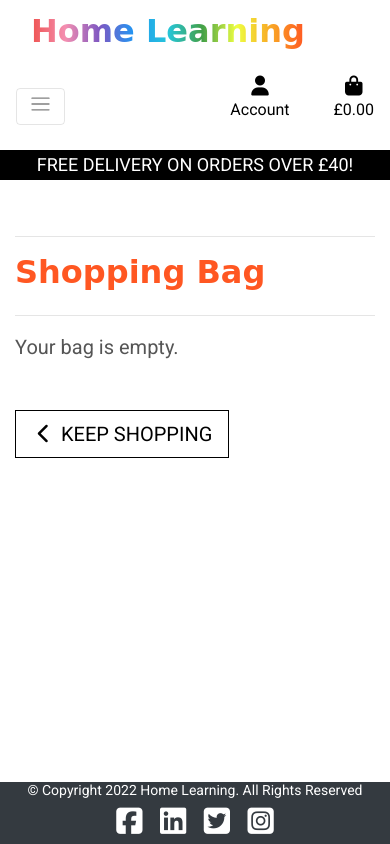
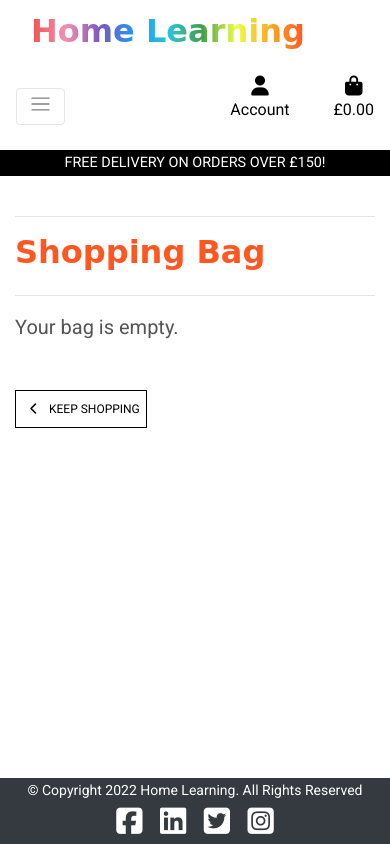
Before and after one commit to Sarah-LB/HomeLearning, a Django app: page /bag/ in a window 390 px wide. Run offline with Django 3.2, Linux system fonts and the light colour scheme; some libraries are stand-ins or nearby versions; some web fonts are replaced.

Commit message:
refactor css for mobile

```diff
--- a/django_project4/settings.py
+++ b/django_project4/settings.py
@@ -176,7 +176,7 @@ USE_L10N = True
 USE_TZ = True
 
 
-FREE_DELIVERY_THRESHOLD = 40
+FREE_DELIVERY_THRESHOLD = 150
 STANDARD_DELIVERY_PERCENTAGE = 10
 
 
--- a/static/css/base.css
+++ b/static/css/base.css
@@ -243,7 +243,6 @@ input[name='q']::placeholder {
 }
 
 
-
 /* --------------------------------------------------------------------------------- Allauth form formatting*/
 
 .allauth-form-inner-content p {
@@ -377,22 +376,11 @@ input[name='q']::placeholder {
 /* small screens */
 @media (max-width: 991px) {
     .header-container {
-        padding-top: 220px;
+        padding-top: 200px;
     }
 
     body {
-        height: calc(100vh - 220px);
-    }
-}
-
-/* extra small screens */
-@media (max-width: 341px) {
-    .header-container {
-        padding-top: 300px;
-    }
-
-    body {
-        height: calc(100vh - 300px);
+        height: calc(100vh - 200px);
     }
 }
 
@@ -419,3 +407,32 @@ input[name='q']::placeholder {
     .heading-font {
         font-size:xx-large;
         }
+    }
+
+/* stop delivery banner text wrapping on small screens */
+
+@media (max-width: 911px) {
+
+    #delivery-banner h4 {
+        font-size: .9rem;
+    }
+
+    .btn.btn-outline-black.rounded-0,
+    .btn.btn-black.rounded-0 {
+        padding: .375rem .375rem;
+    }
+
+    .btn.btn-outline-black.rounded-0.btn-lg,
+    .btn.btn-black.rounded-0.btn-lg {
+        padding: .375rem .375rem;
+        font-size: .75rem;
+    }
+
+    .increment-qty, .decrement-qty {
+        padding: .25rem .5rem !important;
+    }
+
+    .content-footer {
+        padding-top: .25rem;
+    }
+}
--- a/templates/allauth/account/base.html
+++ b/templates/allauth/account/base.html
@@ -4,7 +4,7 @@
     <div class="overlay"></div>
     <div class="container header-container">
         <div class="row">
-            <div class="col-6">
+            <div class="col-12 col-md-6">
                 <div class="allauth-form-inner-content">
                     {% block inner_content %}
                     {% endblock %}
--- a/templates/includes/mobile-top-header.html
+++ b/templates/includes/mobile-top-header.html
@@ -11,7 +11,7 @@
               {% if request.user.is_superuser %}
                   <a href="{% url 'add_product' %}" class="dropdown-item">Product Management</a>
               {% endif %}
-              <a href="" class="dropdown-item">My Profile</a>
+              <a href="{% url 'profile' %}" class="dropdown-item">My Profile</a>
               <a href="{% url 'account_logout' %}" class="dropdown-item">Logout</a>
           {% else %}
               <a href="{% url 'account_signup' %}" class="dropdown-item">Register</a>
```
